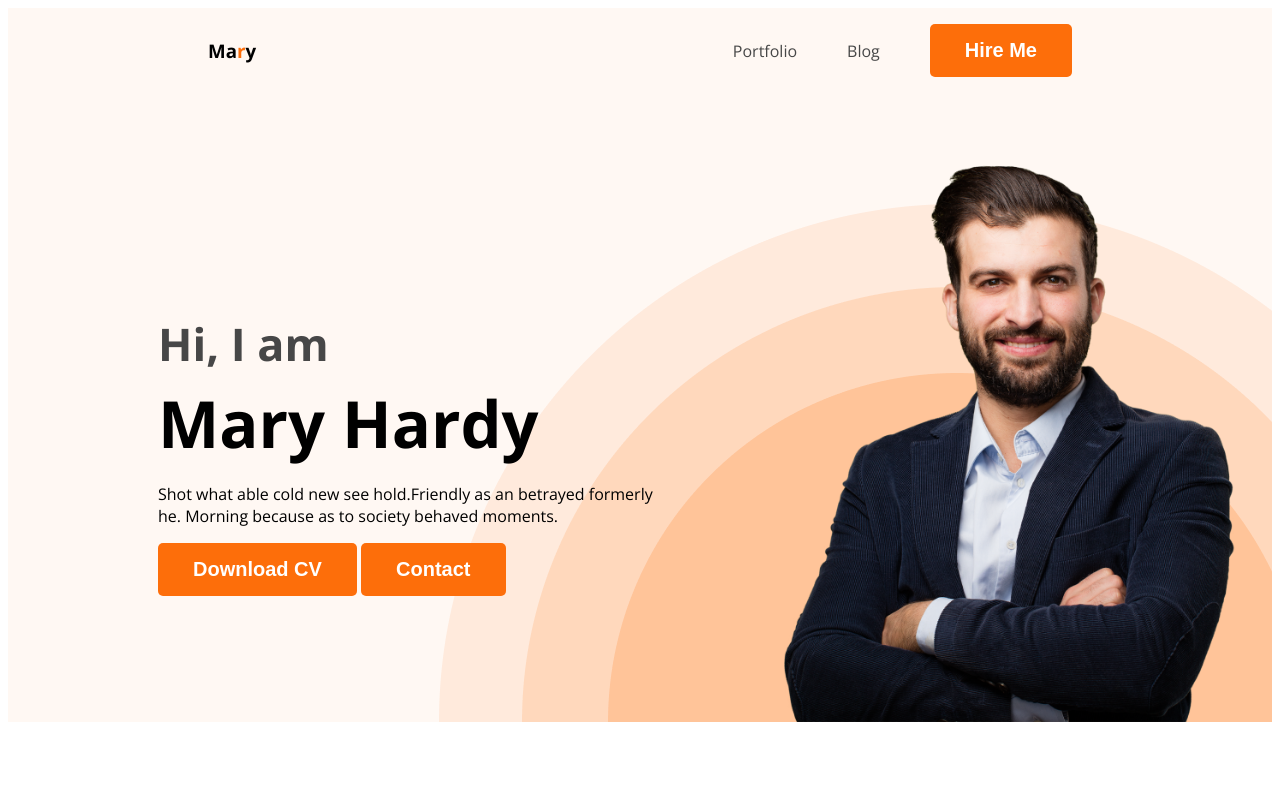
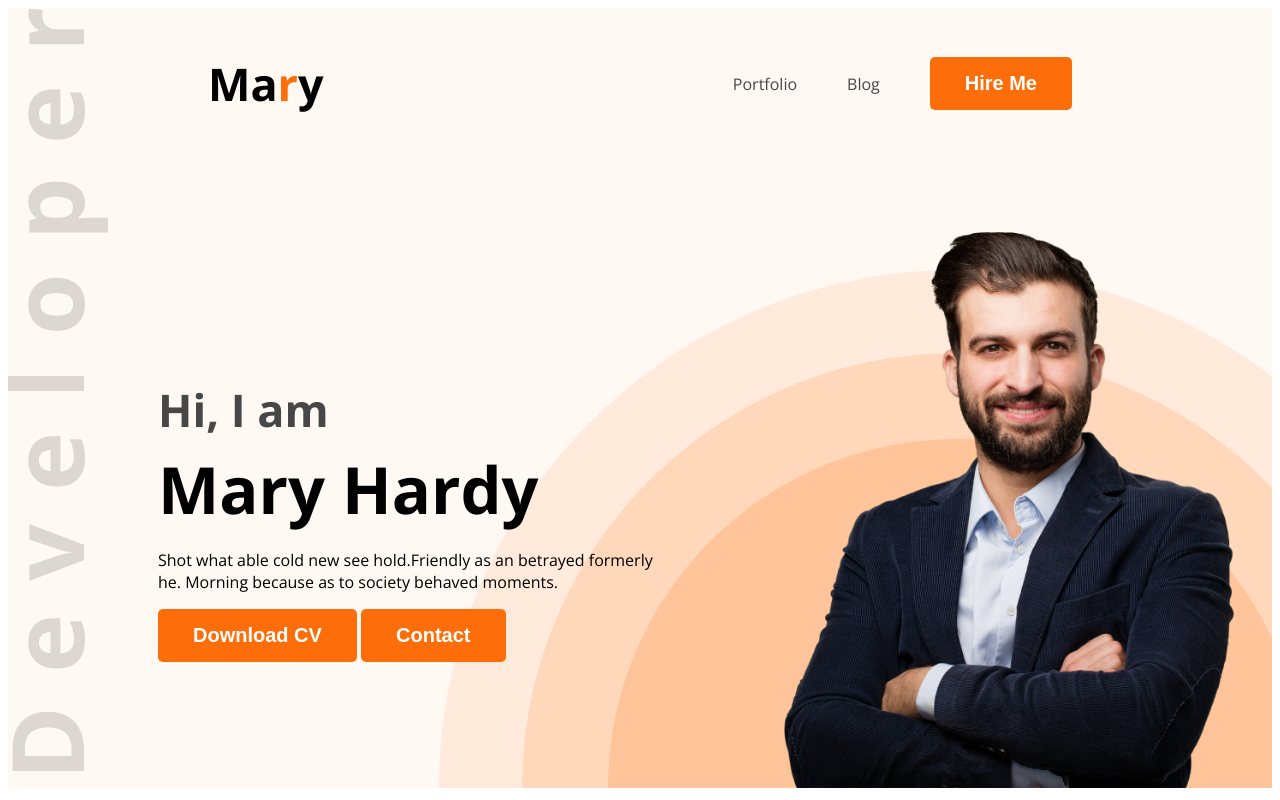
Before and after one commit to devDhrubo/developer-portfolio, a plain HTML site: page index.html in a window 1280 px wide. Shown: the top 800 px of the page. Drawn offline with nearby package versions, Linux system fonts and the light colour scheme.

Commit message:
Finish Some Problem

```diff
--- a/style/portfolio.css
+++ b/style/portfolio.css
@@ -7,6 +7,9 @@ nav {
   justify-content: space-between;
   align-items: center;
   margin: 0 200px;
+}
+nav h3{
+    font-size: 45px;
 }
 .text-primary {
   color: #fd6e0a;
@@ -39,9 +42,9 @@ nav a {
 
 .header {
   background-color: #fff8f3;
-  background-image: url("../images/header_bg.png");
+  background-image: url("../images/header_bg.png"), url("../images/developer.png");
   background-repeat: no-repeat;
-  background-position: bottom right;
+  background-position: bottom right, top left;
 }
 .banner {
   padding: 50px 30px 0px 150px;
```
